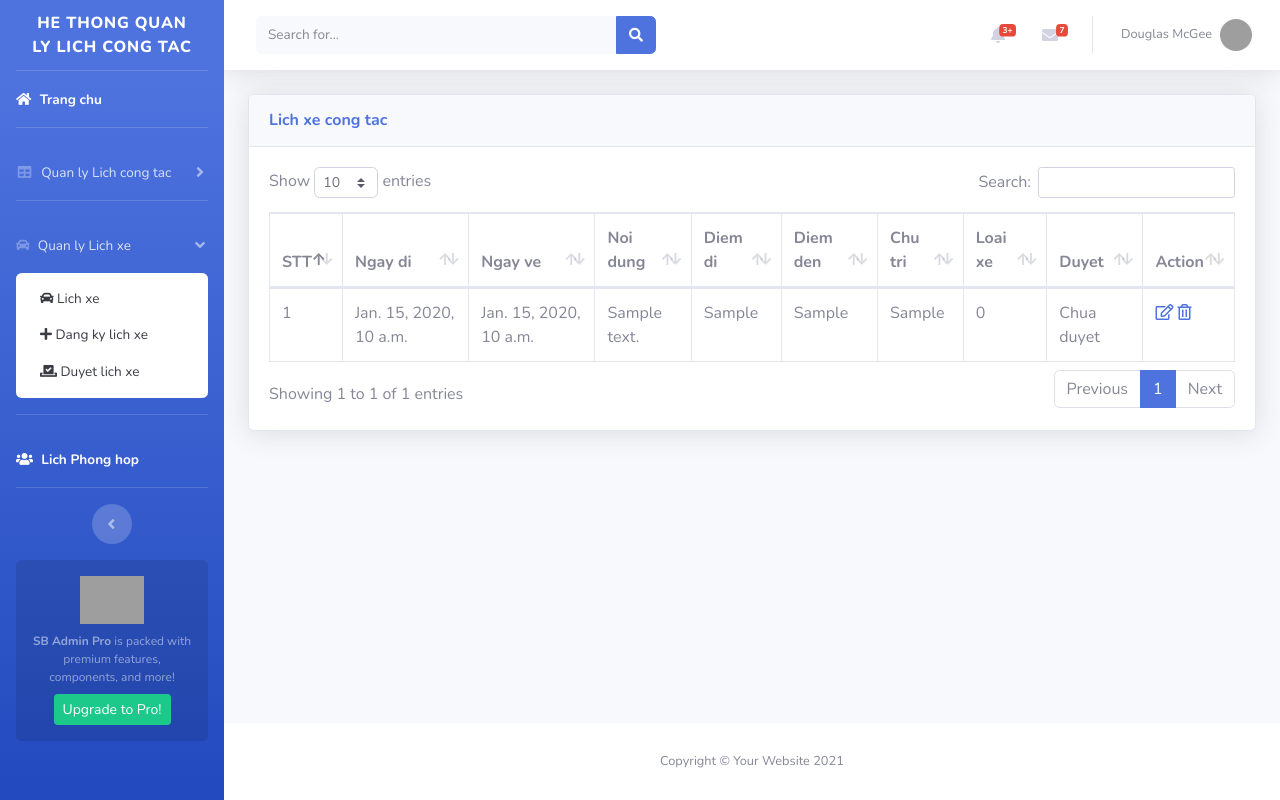
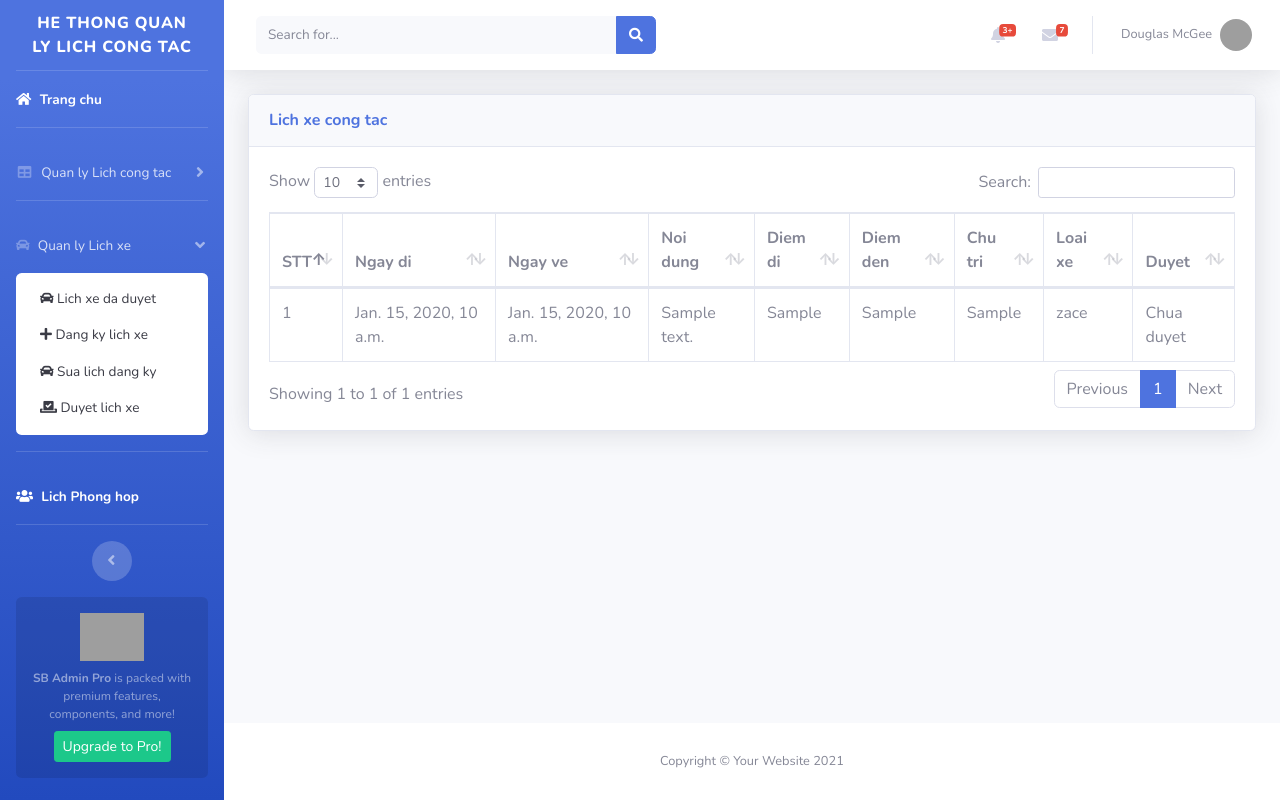
Before and after one commit to ChipNhim/Python-group-4, a Django app: page /car/list_car/ in a window 1280 px wide, after a click on "Quan ly Lich xe". Run offline with Django 3.2, Linux system fonts and the light colour scheme; tables that the repository leaves empty hold one stand-in row (values such as "Sample post"); some libraries are stand-ins or nearby versions; grey boxes are pictures that could not be loaded.

Commit message:
edit va approve

```diff
--- a/workcalendar/templates/car/approve_car.html
+++ b/workcalendar/templates/car/approve_car.html
@@ -23,6 +23,7 @@
                         <th>Diem den</th>
                         <th>Chu tri</th>
                         <th>Loai xe</th>
+                        <th>Trang thai</th>
                         <th>Action</th>
                     </tr>
                 </thead>
@@ -37,8 +38,8 @@
                             <td>{{car.loc_start}}</td>
                             <td>{{car.loc_end}}</td>
                             <td>{{car.team_leader}}</td>
-                            <td>{{car.ve_type}}</td>
-                            <!-- <td>{{car.check}}</td> -->
+                            <td>{{car.get_ve_type_display}}</td>
+                            <td>{{car.get_check_display}}</td>
                             <td>
                                 <a href="{% url 'approve' pk=car.id %}">
                                     <i class="far fa-edit" title="Edit"></i>
--- a/workcalendar/templates/car/edit_car.html
+++ b/workcalendar/templates/car/edit_car.html
@@ -35,17 +35,17 @@
 
           <div class="form-group">
             <label for="phong">Phong dang ky</label>
-            <input type="text" class="form-control" id="phong" value="{{cars.room.name}}" name="dateend">
+            <input type="text" class="form-control" id="phong" value="{{cars.room.name}}" name="phong">
           </div>
 
         <div class="form-group">
             <label for="datestart">Ngay di</label>
             <input type="datetime-local" class="form-control"
-             value="{{cars.date_start}}" name="datestart">
+             value="{{cars.date_start|date:'Y-m-d H:i'}}" name="datestart">
           </div>
           <div class="form-group">
             <label for="dateend">Ngay ve</label>
-            <input type="datetime-local" class="form-control" id="dateend" value="{{cars.date_end}}" name="dateend">
+            <input type="datetime-local" class="form-control" id="dateend" value="{{cars.date_end|date:'Y-m-d H:i'}}" name="dateend">
           </div>
           <div class="form-group">
               <label for="descript">Noi dung cong tac</label>
--- a/workcalendar/templates/car/list_car.html
+++ b/workcalendar/templates/car/list_car.html
@@ -24,7 +24,6 @@
                         <th>Chu tri</th>
                         <th>Loai xe</th>
                         <th>Duyet</th>
-                        <th>Action</th>
                     </tr>
                 </thead>
 
@@ -38,16 +37,8 @@
                             <td>{{car.loc_start}}</td>
                             <td>{{car.loc_end}}</td>
                             <td>{{car.team_leader}}</td>
-                            <td>{{car.ve_type}}</td>
+                            <td>{{car.get_ve_type_display}}</td>
                             <td>{{car.get_check_display}}</td>
-                            <td>
-                                <a href="">
-                                    <i class="far fa-edit" title="Edit"></i>
-                                </a>
-                                <a href="">
-                                    <i class="far fa-trash-alt" title="Delete"></i>
-                                </a>
-                            </td>
                         </tr>
                     {% endfor %}
                 </tbody>
--- a/workcalendar/templates/dashboard/_sidebar.html
+++ b/workcalendar/templates/dashboard/_sidebar.html
@@ -54,10 +54,10 @@
         </a>
         <div id="collapseTwo" class="collapse" aria-labelledby="headingTwo" data-parent="#accordionSidebar">
             <div class="bg-white py-2 collapse-inner rounded">
-                <a class="collapse-item" href="{% url 'list_car' %}"><i class="fas fa-car"></i>  Lich xe</a>
+                <a class="collapse-item" href="{% url 'list_car' %}"><i class="fas fa-car"></i>  Lich xe da duyet</a>
 
                 <a class="collapse-item" href="{% url 'create_car' %}"><i class="fas fa-plus"></i>  Dang ky lich xe</a>
-
+                <a class="collapse-item" href="{% url 'show_car' %}"><i class="fas fa-car"></i>  Sua lich dang ky</a>
                 <a class="collapse-item" href="{% url 'approve_car' %}"> <i class="fas fa-vote-yea"></i>  Duyet lich xe</a>
             </div>
         </div>
--- a/workcalendar/views.py
+++ b/workcalendar/views.py
@@ -76,13 +76,19 @@ def approve(request, pk):
     vetypes = Vehicle.VE_TYPE
     if request.method =="POST":
         data = request.POST
-        date_start = data.get("datestart","")
-        date_end = data.get("dateend","")
-        descript = data.get("descript","")
-        team_leader = data.get("leader","")
-        loc_start = data.get("locstart","")
-        loc_end = data.get("locend","")
-        ve_type = data.get("loaixe","")
+        cars.date_start = data.get("datestart")
+        cars.date_end = data.get("dateend")
+        cars.descript = data.get("descript","")
+        cars.team_leader = data.get("leader","")
+        cars.loc_start = data.get("locstart","")
+        cars.loc_end = data.get("locend","")
+        cars.ve_type = data.get("loaixe","")
+        cars.check = 1
+        # approve=Vehicle(date_start=date_start,date_end=date_end,
+        # descript=descript,team_leader=team_leader,loc_start=loc_start,loc_end=loc_end,
+        # ve_type=ve_type,check=1)
+        cars.save()
+        return redirect("approve_car")
     return render(request, "car/approve.html", {"cars": cars, "vetypes": vetypes})
 
 def delete_car(request, pk):
```
Also changed, not shown: workcalendar/templates/car/approve.html (+4 -8 lines).
